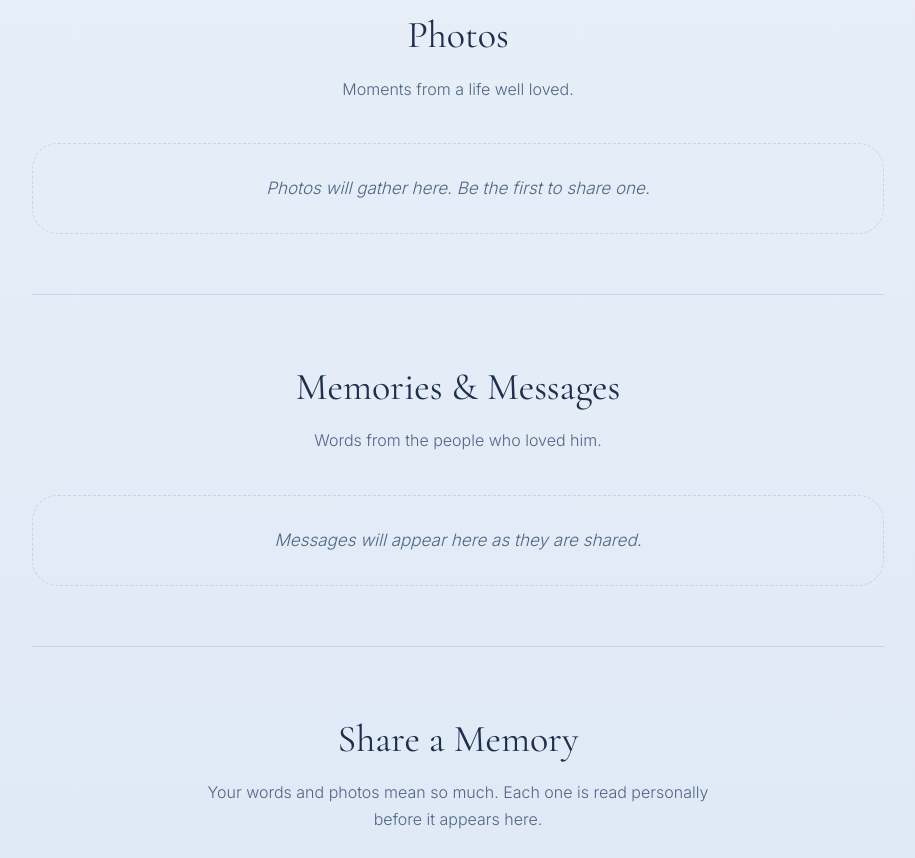
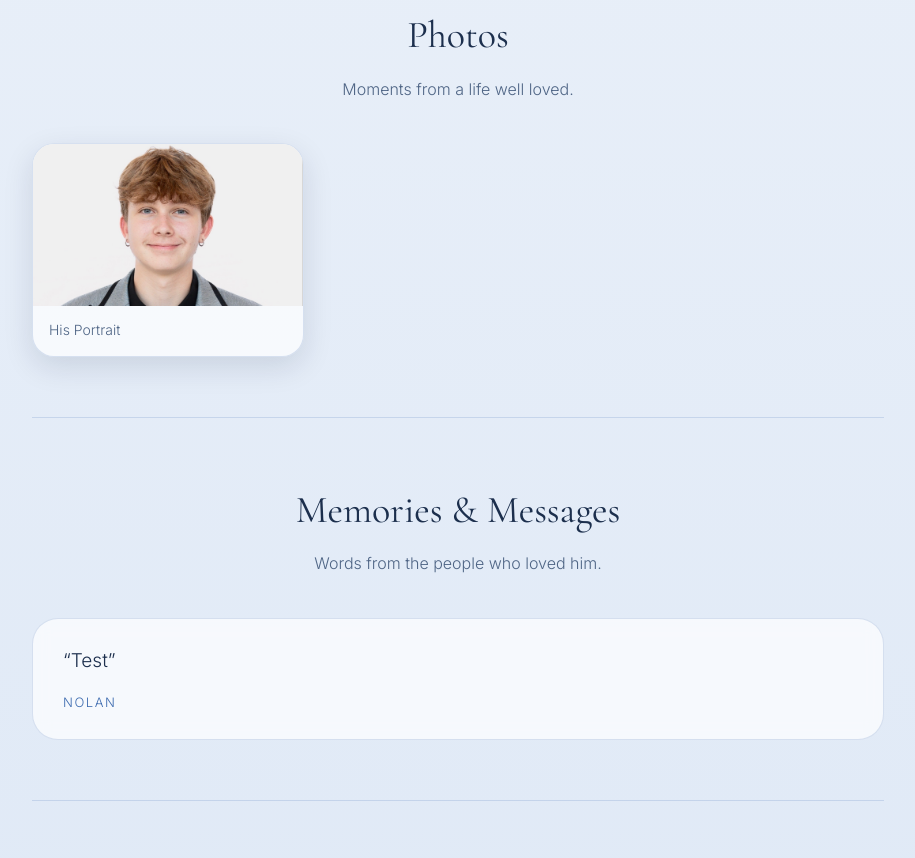
Before and after one commit to nolanjwolff/llmw, a plain HTML site: page index.html in a window 1280 px wide. Shown: the part 906-1764 px from the top of the page, without its empty margins (182-1097 px from the left). Drawn offline with nearby package versions, Linux system fonts and the light colour scheme.

Commit message:
added test photos and messages

```diff
--- a/index.html
+++ b/index.html
@@ -116,8 +116,12 @@ var CONFIG = {
   email: "njwolff329@icloud.com"
 };
 // Approved content: {name, text} for messages, {src, caption} for photos
-var MESSAGES = [];
-var PHOTOS = [];
+var MESSAGES = [
+{name: "Nolan",text:"Test"}
+];
+var PHOTOS = [
+{src: "Photos/portrait.jpg", caption: "His Portrait"}
+];
 // --------------------
 
 document.getElementById('name').textContent = CONFIG.name;
```
